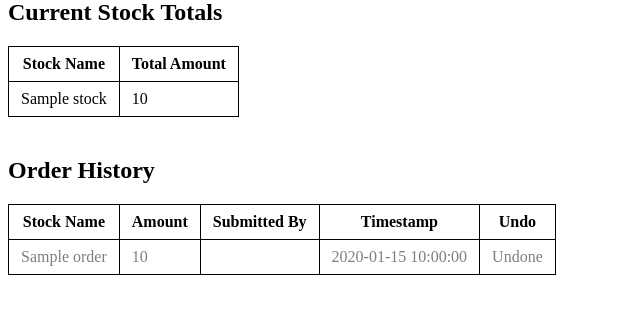
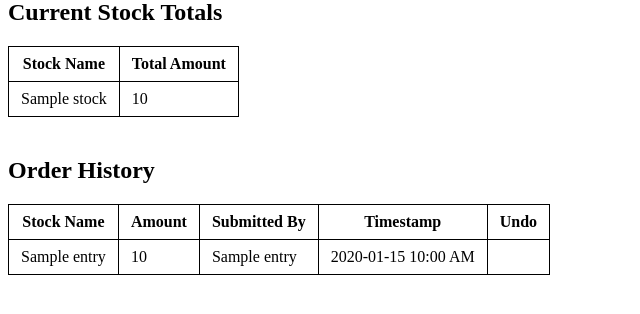
Before and after one commit to Littlemuzz5/Year-12-Assesment-task, a Flask app: template templates/stock_summary.html in a window 1280 px wide. Shown: the part 140-454 px from the top of the page, without its empty margins (0-640 px from the left). Run offline with Flask 3, Linux system fonts and the light colour scheme; tables that the repository leaves empty hold one stand-in row (values such as "Sample post"); the template is opened without the code that fills it: values that come from a table or form of the project are taken from there, most other values are stand-ins (such as "Sample title", 1, 10 or a date in 2020).

Commit message:
Add files via upload

```diff
--- a/app.py
+++ b/app.py
@@ -8,6 +8,8 @@
 from itsdangerous import URLSafeTimedSerializer
 from datetime import datetime
 from flask_login import current_user, UserMixin, LoginManager, login_user, login_required, logout_user
+import pytz
+
 
 
 
@@ -263,7 +265,19 @@
 
     order_history = []
     if current_user.role == "admin":
-        order_history = Order.query.order_by(Order.timestamp.desc()).all()
+        aest = pytz.timezone("Australia/Sydney")
+        order_history = [
+            {
+                "id": order.id,
+                "stock_name": order.stock_name,
+                "stock_amount": order.stock_amount,
+                "real_name": order.real_name,
+                "timestamp": order.timestamp.astimezone(aest),
+                "undone": order.undone
+            }
+            for order in Order.query.order_by(Order.timestamp.desc()).all()
+        ]
+
 
     return render_template("stock_summary.html", summary=summary, order_history=order_history)
 
--- a/templates/stock_summary.html
+++ b/templates/stock_summary.html
@@ -54,8 +54,8 @@
         <tr {% if entry.undone %}style="opacity: 0.5;"{% endif %}>
             <td>{{ entry.stock_name }}</td>
             <td>{{ entry.stock_amount }}</td>
-            <td>{{ entry.name }}</td>
-            <td>{{ entry.timestamp.strftime('%Y-%m-%d %H:%M:%S') }}</td>
+            <td>{{ entry.real_name }}</td>
+            <td>{{ entry.timestamp.strftime('%Y-%m-%d %I:%M %p %Z') }}</td>
             <td>
                 {% if not entry.undone %}
                     {% if current_user.role == 'admin' %}
```
